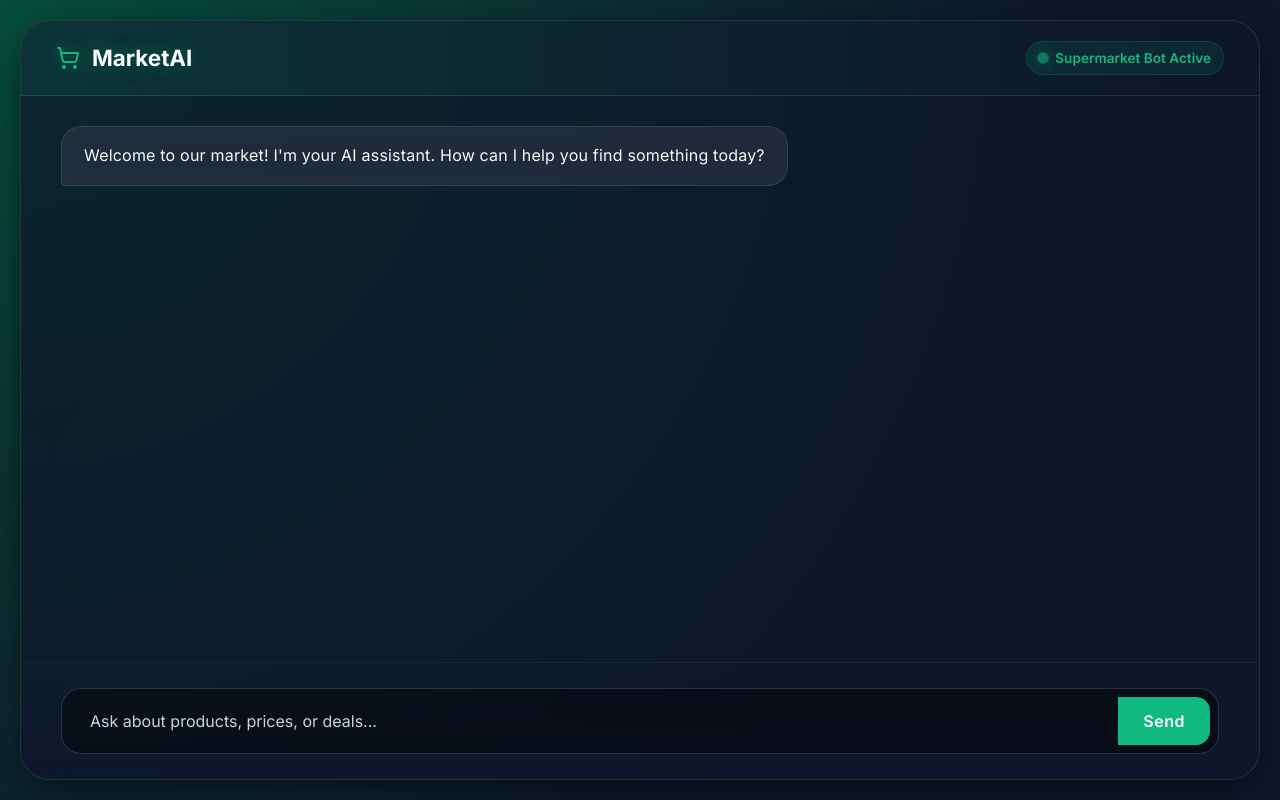
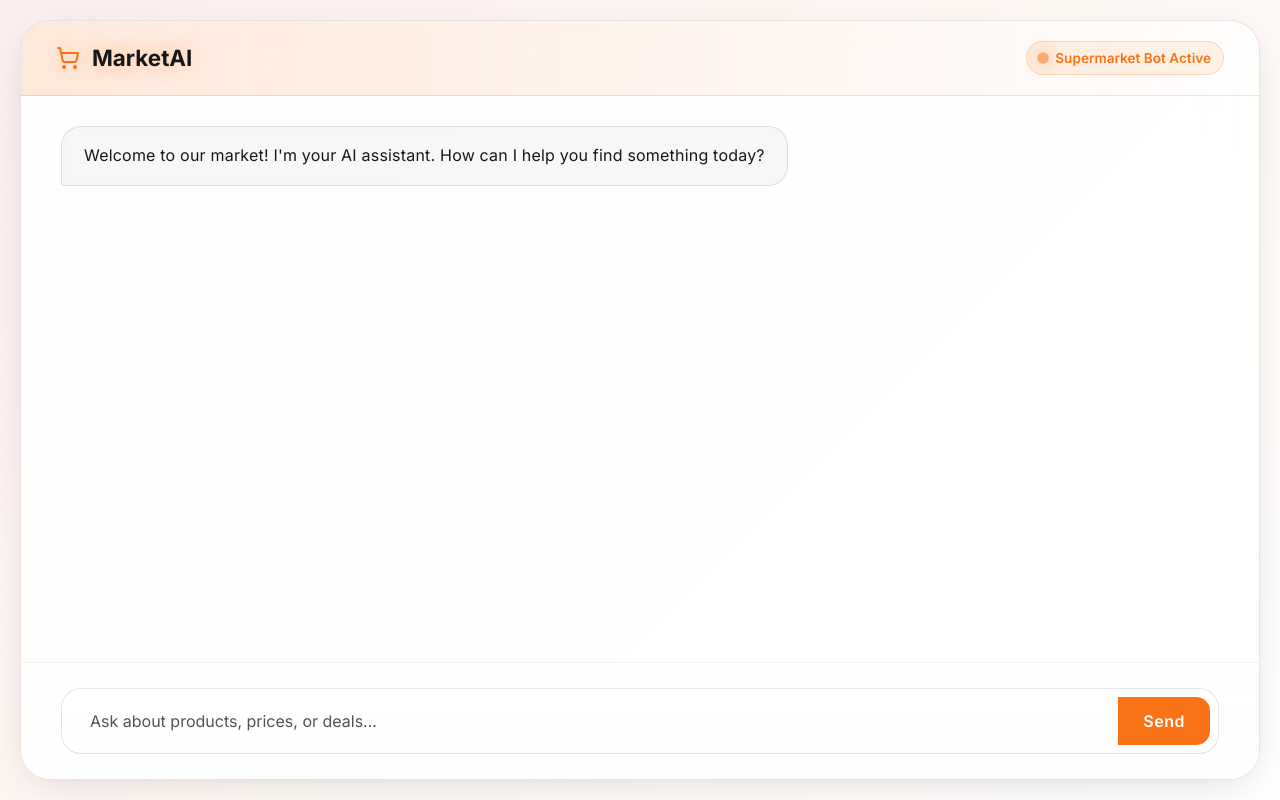
Before and after one commit to blackeagle686/market_chat_bot, a FastAPI app: page / in a window 1280 px wide. Run offline with FastAPI, Linux system fonts and the light colour scheme; parts of the project's set-up code (start-up, migrations or seed data) failed here and were passed over.

Commit message:
update UI

```diff
--- a/static/style.css
+++ b/static/style.css
@@ -1,18 +1,18 @@
 :root {
-    --primary: #10b981; /* Vibrant Emerald Green */
-    --primary-glow: rgba(16, 185, 129, 0.4);
-    --secondary: #059669;
-    --accent: #fbbf24;
-    --bg-dark: #0f172a;
-    --card-bg: rgba(15, 23, 42, 0.7);
-    --text-primary: #f8fafc;
-    --text-secondary: #cbd5e1;
-    --glass-border: rgba(255, 255, 255, 0.1);
-    --glass-shadow: 0 10px 40px -10px rgba(0, 0, 0, 0.8);
+    --primary: #f97316; /* Vibrant Autumn Orange */
+    --primary-glow: rgba(249, 115, 22, 0.4);
+    --secondary: #dc2626; /* Autumn Red */
+    --accent: #000000; /* Black */
+    --bg-dark: #ffffff; /* White background */
+    --card-bg: rgba(255, 255, 255, 0.85); /* Light glass */
+    --text-primary: #171717; /* Dark Text */
+    --text-secondary: #525252;
+    --glass-border: rgba(0, 0, 0, 0.1);
+    --glass-shadow: 0 10px 40px -10px rgba(0, 0, 0, 0.15);
 }
 
 body {
-    background: radial-gradient(circle at top left, #064e3b, #0f172a 70%);
+    background: linear-gradient(135deg, rgba(220, 38, 38, 0.08) 0%, rgba(249, 115, 22, 0.05) 50%, #ffffff 100%);
     color: var(--text-primary);
     min-height: 100vh;
     display: flex;
@@ -45,7 +45,7 @@ body {
 .chat-header {
     padding: 20px 35px;
     border-bottom: 1px solid var(--glass-border);
-    background: linear-gradient(to right, rgba(16, 185, 129, 0.1), rgba(15, 23, 42, 0));
+    background: linear-gradient(to right, rgba(249, 115, 22, 0.15), rgba(255, 255, 255, 0));
     display: flex;
     justify-content: space-between;
     align-items: center;
@@ -74,10 +74,10 @@ body {
     display: flex;
     align-items: center;
     gap: 8px;
-    background: rgba(16, 185, 129, 0.1);
+    background: rgba(249, 115, 22, 0.1);
     padding: 6px 12px;
     border-radius: 20px;
-    border: 1px solid rgba(16, 185, 129, 0.2);
+    border: 1px solid rgba(249, 115, 22, 0.2);
 }
 
 .status-dot {
@@ -110,11 +110,11 @@ body {
     width: 6px;
 }
 .chat-window::-webkit-scrollbar-thumb {
-    background: rgba(255, 255, 255, 0.15);
+    background: rgba(0, 0, 0, 0.15);
     border-radius: 10px;
 }
 .chat-window::-webkit-scrollbar-thumb:hover {
-    background: rgba(255, 255, 255, 0.25);
+    background: rgba(0, 0, 0, 0.25);
 }
 
 /* Messages */
@@ -143,7 +143,7 @@ body {
 
 .message.bot {
     align-self: flex-start;
-    background: rgba(255, 255, 255, 0.08);
+    background: rgba(0, 0, 0, 0.03);
     border: 1px solid var(--glass-border);
     color: var(--text-primary);
     border-bottom-left-radius: 4px;
@@ -162,7 +162,7 @@ body {
     display: flex;
     gap: 5px;
     padding: 15px 20px;
-    background: rgba(255, 255, 255, 0.05);
+    background: rgba(0, 0, 0, 0.03);
     border-radius: 20px;
     border-bottom-left-radius: 4px;
     width: fit-content;
@@ -185,13 +185,13 @@ body {
 /* Footer Input */
 .chat-footer {
     padding: 25px 40px;
-    background: linear-gradient(to top, rgba(15, 23, 42, 0.9), transparent);
-    border-top: 1px solid rgba(255, 255, 255, 0.05);
+    background: linear-gradient(to top, rgba(255, 255, 255, 0.95), transparent);
+    border-top: 1px solid rgba(0, 0, 0, 0.05);
 }
 
 .input-group {
-    background: rgba(0, 0, 0, 0.4);
-    border: 1px solid rgba(255, 255, 255, 0.15);
+    background: rgba(255, 255, 255, 0.6);
+    border: 1px solid rgba(0, 0, 0, 0.1);
     border-radius: 20px;
     padding: 8px;
     display: flex;
@@ -201,13 +201,13 @@ body {
 .input-group:focus-within {
     border-color: var(--primary);
     box-shadow: 0 0 20px var(--primary-glow);
-    background: rgba(0, 0, 0, 0.6);
+    background: rgba(255, 255, 255, 0.9);
 }
 
 .input-group input {
     background: transparent;
     border: none;
-    color: white;
+    color: var(--text-primary);
     padding: 12px 20px;
     font-size: 1rem;
     flex: 1;
@@ -234,9 +234,9 @@ body {
 }
 
 .input-group button:hover {
-    background: #0ea5e9; /* Shift to a cool blue on hover for dynamic feel */
+    background: var(--secondary); /* Shift to autumn red on hover */
     transform: translateY(-2px);
-    box-shadow: 0 5px 15px rgba(14, 165, 233, 0.4);
+    box-shadow: 0 5px 15px rgba(220, 38, 38, 0.4);
 }
 
 .input-group button:active {
@@ -291,8 +291,8 @@ body {
 
 /* Audio Button */
 .audio-btn {
-    background: rgba(16, 185, 129, 0.15);
-    border: 1px solid rgba(16, 185, 129, 0.3);
+    background: rgba(249, 115, 22, 0.15);
+    border: 1px solid rgba(249, 115, 22, 0.3);
     color: var(--primary);
     border-radius: 50%;
     width: 36px;
```
